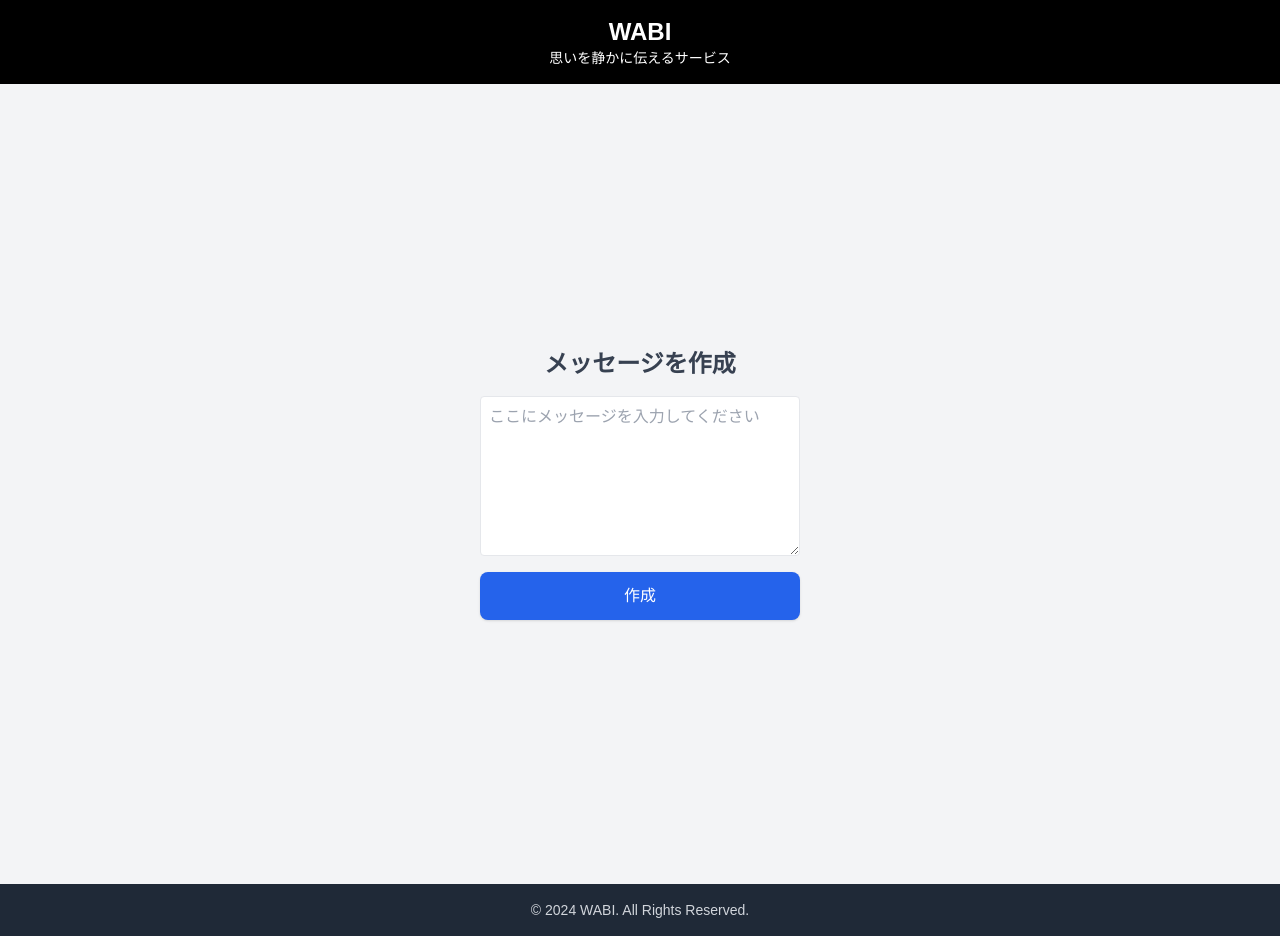
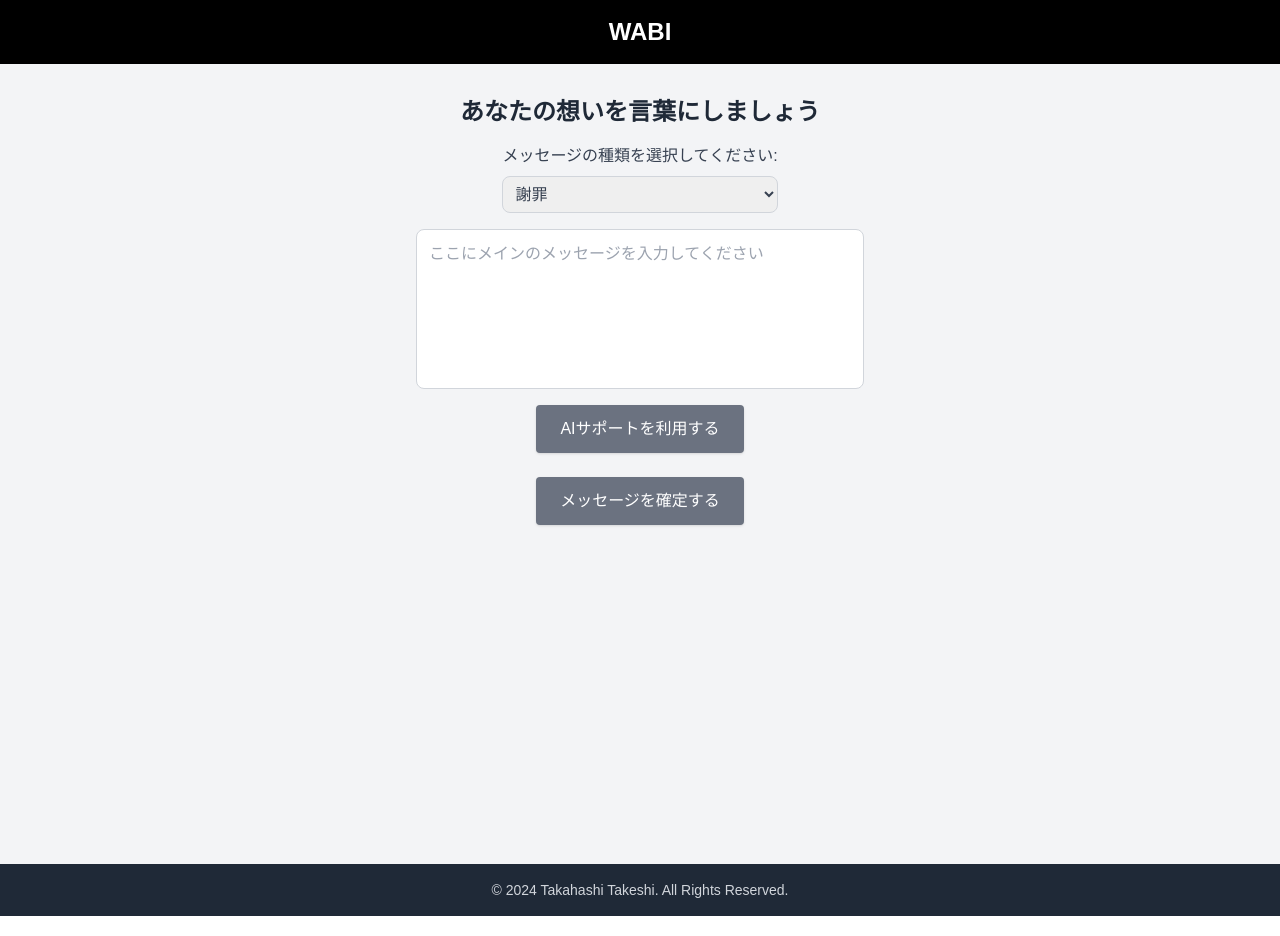
Before and after one commit to Take327/wabi, a Next.js app: page /create in a window 1280 px wide. Built offline with nearby package versions, Linux system fonts and the light colour scheme.

Commit message:
プレビューまで完成

```diff
--- /dev/null
+++ b/app/components/AIConsultationDialog.tsx
@@ -0,0 +1,72 @@
+import { useState } from "react";
+
+type AIConsultationDialogProps = {
+  isOpen: boolean;
+  onClose: () => void;
+  onSubmit: (inputs: string[]) => void;
+};
+
+export default function AIConsultationDialog({
+  isOpen,
+  onClose,
+  onSubmit,
+}: AIConsultationDialogProps) {
+  const [inputs, setInputs] = useState<string[]>(["", "", ""]);
+
+  const handleInputChange = (index: number, value: string) => {
+    const updatedInputs = [...inputs];
+    updatedInputs[index] = value;
+    setInputs(updatedInputs);
+  };
+
+  const addInput = () => {
+    setInputs([...inputs, ""]);
+  };
+
+  const handleSubmit = () => {
+    onSubmit(inputs.filter((input) => input.trim() !== ""));
+    onClose();
+  };
+
+  if (!isOpen) return null;
+
+  return (
+    <div className="fixed inset-0 flex items-center justify-center bg-gray-800 bg-opacity-50 z-50">
+      <div className="bg-white p-6 rounded-lg shadow-lg w-96">
+        <h2 className="text-lg font-semibold mb-4">AI相談用ダイアログ</h2>
+        <div className="space-y-3">
+          {inputs.map((input, index) => (
+            <input
+              key={index}
+              type="text"
+              value={input}
+              onChange={(e) => handleInputChange(index, e.target.value)}
+              placeholder={`項目 ${index + 1}`}
+              className="w-full p-2 border border-gray-300 rounded-lg focus:outline-none focus:ring-2 focus:ring-gray-500"
+            />
+          ))}
+        </div>
+        <button
+          onClick={addInput}
+          className="mt-3 w-full px-4 py-2 bg-gray-500 text-white rounded shadow hover:bg-gray-600 transition"
+        >
+          テキストボックスを追加
+        </button>
+        <div className="flex justify-end mt-4 space-x-2">
+          <button
+            onClick={onClose}
+            className="px-4 py-2 text-gray-700 bg-gray-200 rounded hover:bg-gray-300 transition"
+          >
+            キャンセル
+          </button>
+          <button
+            onClick={handleSubmit}
+            className="px-4 py-2 bg-gray-500 text-white rounded shadow hover:bg-gray-600 transition"
+          >
+            送信
+          </button>
+        </div>
+      </div>
+    </div>
+  );
+}
--- /dev/null
+++ b/app/components/MessageCard.tsx
@@ -0,0 +1,13 @@
+type MessageCardProps = {
+  message: string;
+};
+
+export default function MessageCard({ message }: MessageCardProps) {
+  return (
+    <div className="background-washi w-full max-w-5xl p-6 flex justify-end items-start">
+      <p className="text-vertical whitespace-pre-wrap text-left">
+        {message || "メッセージがありません。"}
+      </p>
+    </div>
+  );
+}
--- a/app/create/page.tsx
+++ b/app/create/page.tsx
@@ -1,44 +1,108 @@
-'use client';
+"use client";
 
-import { useState } from 'react';
-import { useRouter } from 'next/navigation';
+import { useState } from "react";
+import { useRouter } from "next/navigation";
+import AIConsultationDialog from "../components/AIConsultationDialog"; // 新コンポーネントのインポート
 
-export default function CreateMessage() {
-  const [message, setMessage] = useState('');
+export default function CreatePage() {
+  const [isDialogOpen, setIsDialogOpen] = useState(false);
+  const [aiConsultationData, setAiConsultationData] = useState<string[]>([]);
+  const [mainMessage, setMainMessage] = useState("");
+  const [error, setError] = useState("");
   const router = useRouter();
+  const [messageType, setMessageType] = useState("謝罪");
 
-  const handleSubmit = async (e: React.FormEvent) => {
-    e.preventDefault();
-    // APIエンドポイントにメッセージを送信
-    const res = await fetch('/api/messages', {
-      method: 'POST',
-      headers: { 'Content-Type': 'application/json' },
-      body: JSON.stringify({ message }),
-    });
+  const handleDialogSubmit = (inputs: string[]) => {
+    console.log("AIサポートに送信するデータ:", inputs);
+    setAiConsultationData(inputs);
+  };
 
-    if (res.ok) {
-      const { slug } = await res.json();
-      router.push(`/${slug}`); // メッセージページへ遷移
+  const handleSubmitMessage = () => {
+    if (!mainMessage.trim()) {
+      setError("メインのメッセージを入力してください。");
+      return;
     }
+
+    // デザイン確認画面に遷移
+    const encodedMessage = encodeURIComponent(mainMessage);
+    router.push(`/preview?message=${encodedMessage}`);
   };
 
   return (
-    <div className="flex flex-col items-center justify-center min-h-screen text-center bg-gray-100">
-      <h1 className="text-2xl font-bold mb-4">メッセージを作成</h1>
-      <form onSubmit={handleSubmit} className="flex flex-col gap-4">
-        <textarea
-          value={message}
-          onChange={(e) => setMessage(e.target.value)}
-          placeholder="ここにメッセージを入力してください"
-          className="w-80 h-40 p-2 border rounded"
-        />
-        <button
-          type="submit"
-          className="px-6 py-3 bg-blue-600 text-white rounded-lg shadow hover:bg-blue-700 transition"
+    <div className="flex flex-col items-center min-h-screen px-4 py-8">
+      <h1 className="text-2xl font-semibold text-gray-800 mb-4">
+        あなたの想いを言葉にしましょう
+      </h1>
+      {/* セレクトボックス */}
+      <div className="mb-4">
+        <label htmlFor="messageType" className="block text-gray-700 mb-2">
+          メッセージの種類を選択してください:
+        </label>
+        <select
+          id="messageType"
+          value={messageType}
+          onChange={(e) => setMessageType(e.target.value)}
+          className="w-full max-w-md p-2 border border-gray-300 rounded-lg"
         >
-          作成
-        </button>
-      </form>
+          <option value="謝罪">謝罪</option>
+          <option value="別れの言葉">別れの言葉</option>
+          <option value="お悔やみ">お悔やみ</option>
+          <option value="反省">反省</option>
+          <option value="お詫び">お詫び</option>
+          <option value="遺書">遺書</option>
+          <option value="後悔">後悔</option>
+          <option value="忠告">忠告</option>
+          <option value="内省">内省</option>
+          <option value="謝意">謝意</option>
+          <option value="退職の挨拶">退職の挨拶</option>
+          <option value="退任の挨拶">退任の挨拶</option>
+          <option value="訣別の挨拶">訣別の挨拶</option>
+          <option value="諦めの表明">諦めの表明</option>
+        </select>
+      </div>
+
+      {/* メインのメッセージ入力項目 */}
+      <textarea
+        value={mainMessage}
+        onChange={(e) => setMainMessage(e.target.value)}
+        placeholder="ここにメインのメッセージを入力してください"
+        className="w-full max-w-md h-40 p-3 border border-gray-300 rounded-lg resize-none focus:outline-none focus:ring-2 focus:ring-gray-500 mb-4"
+      />
+
+      {error && (
+        <div className="text-red-600 text-sm text-center mb-4">{error}</div>
+      )}
+      <button
+        onClick={() => setIsDialogOpen(true)}
+        className="px-6 py-3 bg-gray-500 text-white rounded shadow hover:bg-gray-600 transition mb-6"
+      >
+        AIサポートを利用する
+      </button>
+      <button
+        onClick={handleSubmitMessage}
+        className="px-6 py-3 bg-gray-500 text-white rounded shadow hover:bg-gray-600 transition"
+      >
+        メッセージを確定する
+      </button>
+
+      {/* AI相談用ダイアログ */}
+      <AIConsultationDialog
+        isOpen={isDialogOpen}
+        onClose={() => setIsDialogOpen(false)}
+        onSubmit={handleDialogSubmit}
+      />
+
+      {/* デバッグ用にデータを表示 */}
+      {aiConsultationData.length > 0 && (
+        <div className="mt-6 p-4 border border-gray-300 rounded">
+          <h2 className="text-lg font-semibold mb-2">送信されたデータ:</h2>
+          <ul className="list-disc list-inside space-y-1">
+            {aiConsultationData.map((data, index) => (
+              <li key={index}>{data}</li>
+            ))}
+          </ul>
+        </div>
+      )}
     </div>
   );
 }
--- a/app/globals.css
+++ b/app/globals.css
@@ -1,6 +1,13 @@
 @tailwind base;
 @tailwind components;
 @tailwind utilities;
+
+
+* {
+  margin: 0;
+  padding: 0;
+  box-sizing: border-box;
+}
 
 html,
 body {
@@ -11,7 +18,6 @@ body {
 
 body {
   font-family: 'Arial', sans-serif;
-  background-color: #ffffff; /* メインの背景色を白 */
   color: #333333;
 }
 
@@ -32,3 +38,28 @@ button, .btn {
 button:hover, .btn:hover {
   background-color: #6B6B6B; /* ホバー時の濃いグレー */
 }
+
+/* 和紙デザイン背景 */
+.background-washi {
+  background-image: url('/washi.png'); /* 和紙画像のURL */
+  background-size: cover;
+  background-position: center;
+  background-repeat: no-repeat;
+  border: 2px solid #d4cdb5; /* 和紙らしい縁取り */
+  box-shadow: 0 4px 6px rgba(0, 0, 0, 0.1);
+  padding: 20px;
+  border-radius: 12px;
+}
+
+.text-vertical {
+  writing-mode: vertical-rl;
+  text-orientation: upright;
+  font-family: "Sawarabi Mincho", serif; /* 筆文字風フォント */
+  font-size: 1.5rem;
+  line-height: 2.5rem;
+  color: #333;
+  overflow-wrap: break-word; /* 長い単語を折り返す */
+  max-height: 30rem; /* 高さ制限を25remに設定 */
+  overflow-y: auto; /* 高さを超えた場合はスクロール */
+  white-space: pre-wrap; /* 改行をそのまま反映 */
+}
--- a/app/layout.tsx
+++ b/app/layout.tsx
@@ -1,7 +1,7 @@
 import './globals.css';
 export const metadata = {
   title: 'WABI',
-  description: '思いを静かに伝えるサービス',
+  description: '想いを静かに伝えるサービス',
 };
 
 export default function RootLayout({
@@ -15,15 +15,14 @@ export default function RootLayout({
         {/* ヘッダー */}
         <header className="w-full bg-black text-white py-4 text-center">
           <h1 className="text-2xl font-bold">WABI</h1>
-          <p className="text-sm">思いを静かに伝えるサービス</p>
         </header>
 
         {/* メインコンテンツ */}
-        <main className="flex-grow bg-white text-gray-700">{children}</main>
+        <main className="flex-grow bg-gray-100 text-gray-700">{children}</main>
 
         {/* フッター */}
         <footer className="w-full bg-gray-800 text-gray-300 py-4 text-center">
-          <p className="text-sm">&copy; 2024 WABI. All Rights Reserved.</p>
+          <p className="text-sm">&copy; 2024 Takahashi Takeshi. All Rights Reserved.</p>
         </footer>
       </body>
     </html>
--- /dev/null
+++ b/app/preview/page.tsx
@@ -0,0 +1,24 @@
+"use client";
+
+import { useSearchParams } from "next/navigation";
+import MessageCard from "../components/MessageCard";
+
+export default function PreviewPage() {
+  const searchParams = useSearchParams();
+  const message = searchParams.get("message") || "メッセージがありません。";
+
+  return (
+    <div className="flex flex-col items-center min-h-screen px-4 py-8 bg-gray-100">
+      <h1 className="text-2xl font-semibold text-gray-800 mb-6">
+        送信する想いを確認してください
+      </h1>
+      <MessageCard message={message} />
+      <button
+        onClick={() => alert("メッセージが確定されました！")}
+        className="mt-6 px-6 py-3 bg-gray-500 text-white rounded shadow hover:bg-gray-600 transition"
+      >
+        メッセージを確定する
+      </button>
+    </div>
+  );
+}
--- a/tailwind.config.ts
+++ b/tailwind.config.ts
@@ -3,7 +3,12 @@ module.exports = {
     './app/**/*.{js,ts,jsx,tsx}', // App Routerの構造を反映
   ],
   theme: {
-    extend: {},
+    extend: {
+      container: {
+        center: true,
+        padding: "1rem", // すべてのページに同じ余白を適用
+      },
+    },
   },
   plugins: [],
 };
```
Also changed, not shown: api/ai-support.ts (added, +57 -0 lines), app/page.tsx (+12 -4 lines), package.json (+7 -6 lines), 2 other files (tests, documents, lock files or other folders).
